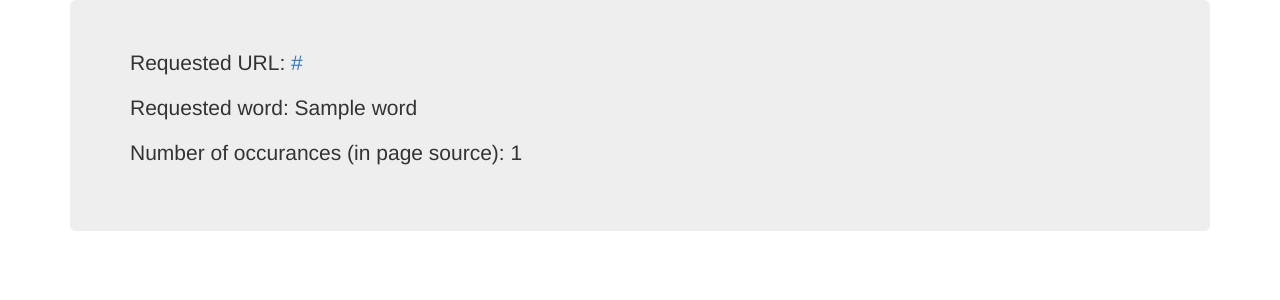
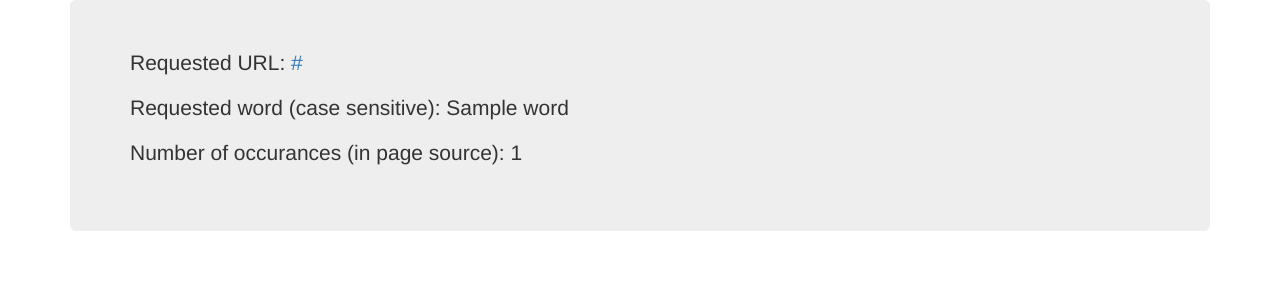
Before and after one commit to andrewjli/whatnowtest, a Flask app: template templates/index.html in a window 1280 px wide. Shown: the top 300 px of the page. Run offline with Flask 2, Linux system fonts and the light colour scheme; the template is opened without the code that fills it: most values are stand-ins (such as "Sample title", 1, 10 or a date in 2020); some libraries are stand-ins or nearby versions.

Commit message:
added a note

```diff
--- a/templates/index.html
+++ b/templates/index.html
@@ -3,7 +3,7 @@
     <div class="content">
       <div class="jumbotron">
         <p>Requested URL: <a href="{{ data.url }}">{{ data.url }}</a></p>
-        <p>Requested word: {{ data.word }}</p>
+        <p>Requested word (case sensitive): {{ data.word }}</p>
         <p>Number of occurances (in page source): {{ data.counter }}</p>
       </div>
     </div>
```
